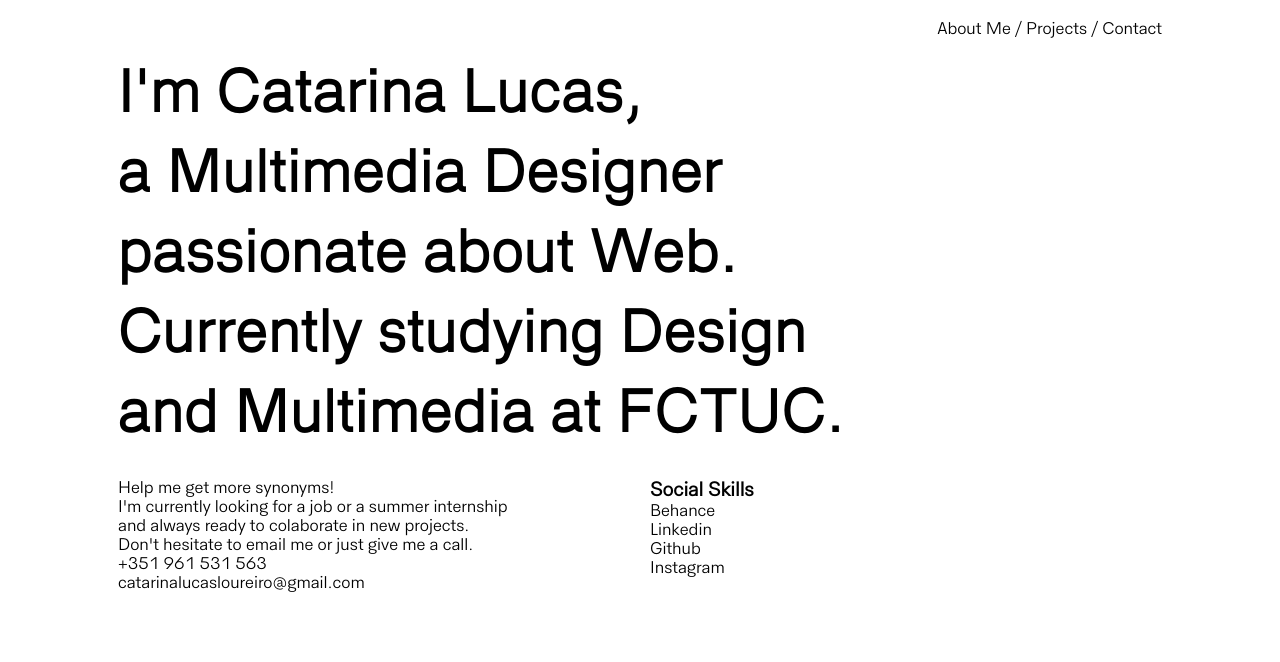
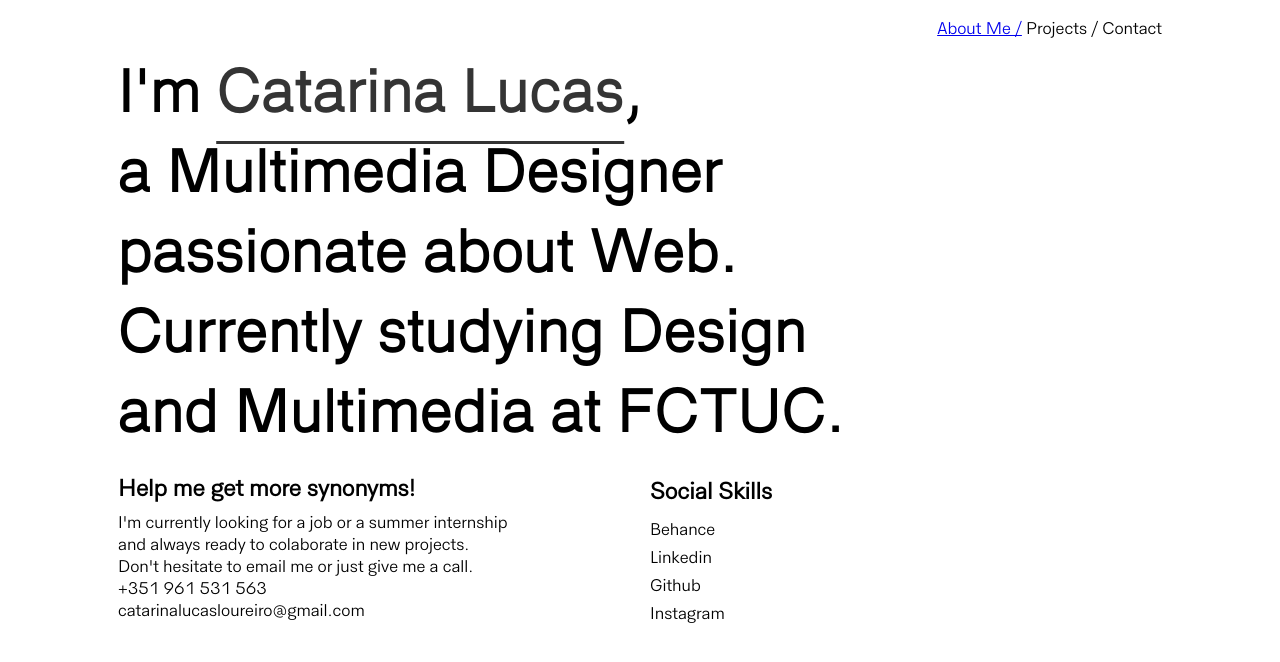
Before and after one commit to catarinalucas/portfolio, a plain HTML site: page index.html in a window 1280 px wide. Drawn offline with nearby package versions, Linux system fonts and the light colour scheme; files whose address does not match are found by name.

Commit message:
Animated Name

```diff
--- a/index.html
+++ b/index.html
@@ -13,7 +13,7 @@
 <!---NAVBAR------------->
       <nav class='navbar'>
         <ul class='navbar-content text-detail'>
-          <li><a>About Me  /</a></li>
+          <li><a href='about.html'>About Me  /</a></li>
           <li><a>Projects  /</a></li>
           <li><a>Contact</a></li>
       </ul>
@@ -21,7 +21,7 @@
 
 <!---BIOGRAFIA------------->
       <div class='bio'>
-        <p class='text-principal'>I'm Catarina Lucas,
+        <p class='text-principal'>I'm <span class='animated-text'>Catarina Lucas</span>,
         <br>a <span class='animated-function'>Multimedia Designer</span><br>
         passionate about <span class='animated-words'>Web</span>.
         <br class="hidden-md">Currently <span id='muda'>studying<span> Design<br class="hidden-md"> and Multimedia at FCTUC.</p>
@@ -30,17 +30,17 @@
 <!---Footer------------->
       <footer class='footer'>
         <p class='text-detail'><span class='title-detail'>Help me get more synonyms!</span><br>
-        I'm currently looking for a job or a summer internship<br>
+        <p class='footer-content text-detail'>I'm currently looking for a job or a summer internship<br>
         and always ready to colaborate in new projects.<br>
         Don't hesitate to email me or just give me a call.<br>
         +351 961 531 563<br>
-        catarinalucasloureiro@gmail.com</p>
+        catarinalucasloureiro@gmail.com</p></span>
       </footer>
 
 <!---SOCIAL ICONS------------->
       <div class='social'>
+        <h3 class='title-detail'>Social Skills</h3>
         <ul class='social_links text-detail'>
-          <h3>Social Skills</h3>
           <li><a>Behance</a></li>
           <li><a>Linkedin</a></li>
           <li><a>Github</a></li>
--- a/style.css
+++ b/style.css
@@ -9,27 +9,23 @@
 
 @font-face {
   font-family: HKConcentrate-Regular;
-  src:url(assets/HKConcentrate-Regular.otf);
+  src:url(assets/HKConcentrate-Regular.woff);
 }
 
 @font-face {
-  font-family: Now-Regular;
-  src:url(assets/Now-Regular.otf);
-}
-
-@font-face {
-  font-family: Now-Bold;
-  src:url(assets/Now-Bold.otf);
-}
-
-@font-face {
-  font-family: HKNova-Medium;
-  src:url(assets/HKNova-Medium.woff);
+  font-family: HKConcentrate-Bold;
+  src:url(assets/HKConcentrate-Bold.woff);
 }
 
 @font-face {
   font-family: HKZercon-Regular;
   src:url(assets/HKZercon-Regular.woff);
+}
+
+.title-detail{
+  font-family: 'HKConcentrate-Regular', 'Helvetica', sans-serif;
+  font-weight: bold;
+  font-size: 22px;
 }
 
 .text-detail{
@@ -105,24 +101,68 @@ li{
   line-height: 80px;
 }
 
+.animated-text{
+  display: inline-block;
+	color: #343434;
+	transition: color 250ms, text-shadow 250ms;
+	text-decoration: none;
+	text-shadow: 0px 1px 0px rgba(255, 255, 255, 1);
+  position: relative;
+		z-index: 0;
+}
+
+.animated-text::after{
+  position: absolute;
+  z-index: -1;
+	bottom: -5px;
+	left: 50%;
+	transform: translateX(-50%);
+	content: '';
+	width: 100%;
+	height: 3px;
+	background-color: #343434;
+	transition: all 250ms;
+}
+
+.animated-text:hover{
+  color: white;
+	text-shadow: 0px 1px 0px rgba(0, 0, 0, 1);
+}
+
+.animated-text:hover::after{
+  height: 105%;
+	width: 105%;
+}
 /*-----------------------
 ----------FOOTER---------
 ------------------------*/
 
 .footer{
   grid-area:footer;
+  line-height: 22px;
 }
 
+.footer-content{
+  padding-top: 10px;
+}
 /*-----------------------
 --------SOCIAL-----------
 ------------------------*/
 .social{
   grid-area:social;
+  line-height: 28px;
+}
+
+.social_links{
+  padding-top: 10px;
 }
 
 .social_links li a{
   display: block;
+  word-spacing: 30px;
+
 }
+
 
 /*-----------------------
 --------ABOUT------------
```
Also changed, not shown: about.html (+1 -1 lines), assets/HKConcentrate-Bold.woff (added), assets/HKConcentrate-Regular.woff (added).
